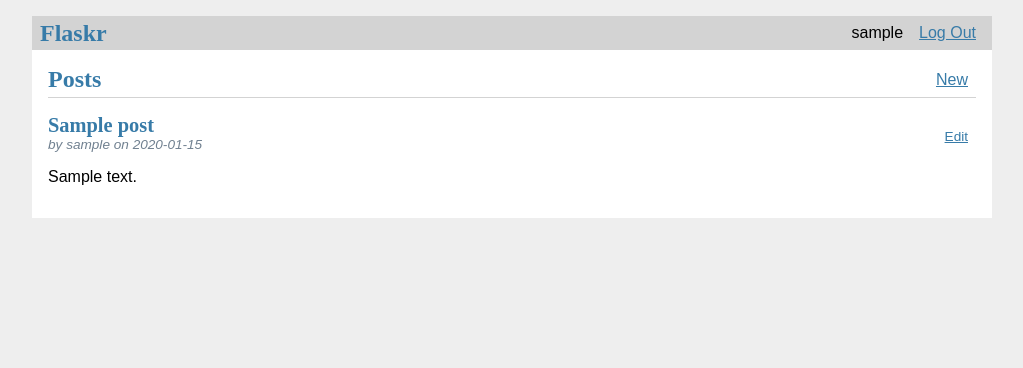
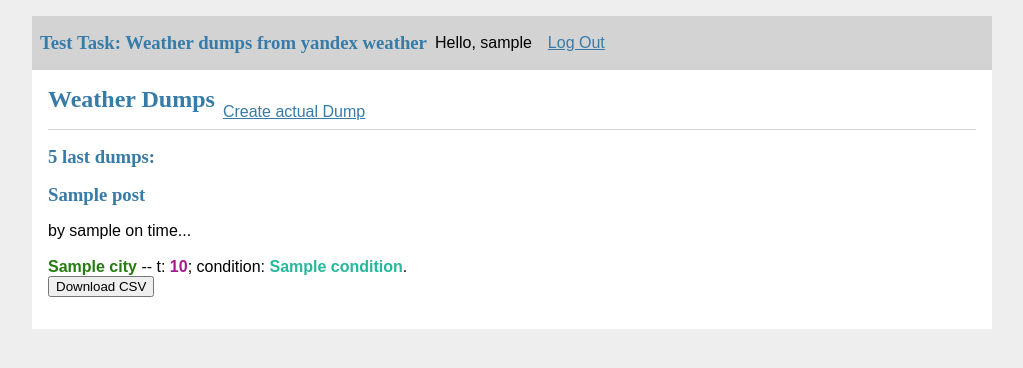
Before and after one commit to sl18/ywd, a Flask app: template ya_weather/templates/index.html in a window 1280 px wide. Shown: the top 368 px of the page, without its empty margins (128-1151 px from the left). Run offline with Flask 2, Linux system fonts and the light colour scheme; the visitor is signed in with stand-in values (Sample User, id 1); data comes from the database, SQL or seed files in the repository; the template is opened without the code that fills it: most values are stand-ins (such as "Sample title", 1, 10 or a date in 2020).

Commit message:
Finish first basic part: auth, templates, UI

```diff
--- a/ya_weather/__init__.py
+++ b/ya_weather/__init__.py
@@ -20,7 +20,7 @@ def create_app(test_config=None):
     except OSError:
         pass
 
-    @app.route('/')
+    @app.route('/hello')
     def hello():
         return '*** Hello, World! ***'
 
@@ -30,4 +30,9 @@ def create_app(test_config=None):
     from . import auth
     app.register_blueprint(auth.bp)
 
+    from . import weather
+    app.register_blueprint(weather.bp)
+    app.add_url_rule('/', endpoint='index')
+
+
     return app
--- a/ya_weather/templates/base.html
+++ b/ya_weather/templates/base.html
@@ -1,11 +1,11 @@
 <!doctype html>
-<title>{% block title %}{% endblock %} - Flaskr</title>
+<title>{% block title %}{% endblock %} - test task</title>
 <link rel="stylesheet" href="{{ url_for('static', filename='style.css') }}">
 <nav>
-  <h1>Flaskr</h1>
+  <h3>Test Task: Weather dumps from yandex weather</h3>
   <ul>
     {% if g.user %}
-      <li><span>{{ g.user['username'] }}</span>
+      <li><span>Hello, {{ g.user['username'] }}</span>
       <li><a href="{{ url_for('auth.logout') }}">Log Out</a>
     {% else %}
       <li><a href="{{ url_for('auth.register') }}">Register</a>
--- a/ya_weather/templates/index.html
+++ b/ya_weather/templates/index.html
@@ -1,25 +1,28 @@
 {% extends 'base.html' %}
 
 {% block header %}
-  <h1>{% block title %}Posts{% endblock %}</h1>
+  <h2>{% block title %}Weather Dumps{% endblock %}</h2>
   {% if g.user %}
-    <a class="action" href="{{ url_for('blog.create') }}">New</a>
+    <a class="action" href="http://yandex.ru">Create actual Dump</a>
+{#    <a class="action" href="{{ url_for('blog.create') }}">Create actual Dump</a>#}
   {% endif %}
 {% endblock %}
 
 {% block content %}
+  <h3>5 last dumps:</h3>
   {% for post in posts %}
-    <article class="post">
+    <article class="weather">
       <header>
         <div>
           <h1>{{ post['title'] }}</h1>
-          <div class="about">by {{ post['username'] }} on {{ post['created'].strftime('%Y-%m-%d') }}</div>
+          <div class="about">by {{ post['username'] }} on time...</div>
         </div>
-        {% if g.user['id'] == post['author_id'] %}
-          <a class="action" href="{{ url_for('blog.update', id=post['id']) }}">Edit</a>
-        {% endif %}
       </header>
-      <p class="body">{{ post['body'] }}</p>
+      <br><span style="color: #257c11; font-weight: bold" class="city">{{ post['city'] }}</span> --
+      t: <span style="color: #a81990; font-weight: bold" class="temperature">{{ post['temperature'] }}</span>;
+      condition: <span style="color: #25b89b; font-weight: bold" class="condition">{{ post['condition'] }}</span>.<br>
+    <button>Download CSV</button></p>
+
     </article>
     {% if not loop.last %}
       <hr>
```
Also changed, not shown: ya_weather/weather.py (added, +19 -0 lines), ya_weather/main.py (deleted).
